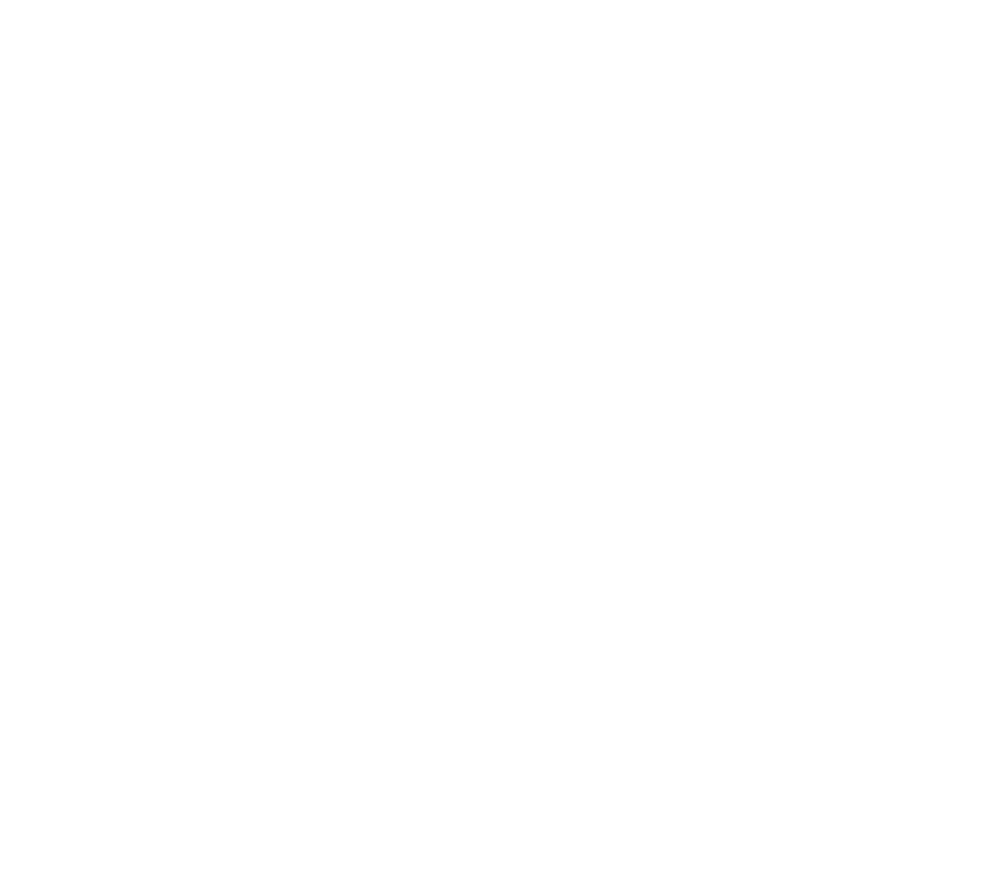
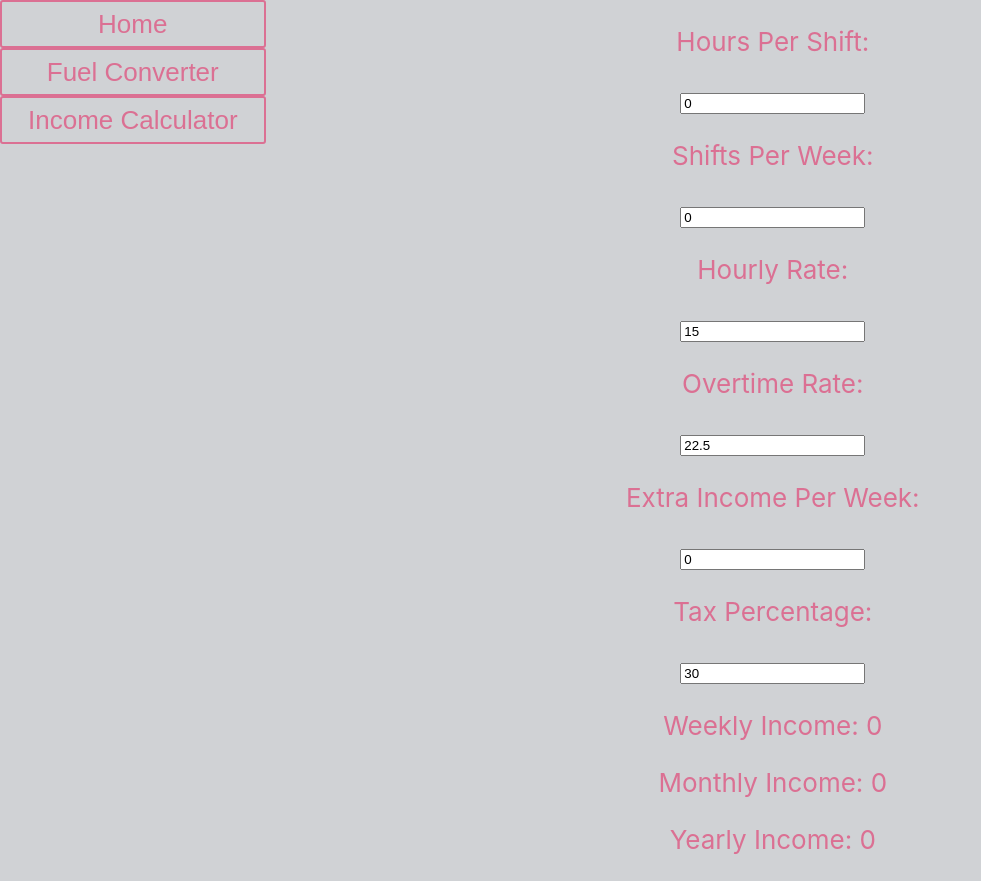
Before and after one commit to shlocko/ToolkitPWA, a React (Vite) app: page /ToolkitPWA/incomeCalculator in a window 1280 px wide. Before the commit this address had no page. Shown: the whole page, without its empty margins (0-981 px from the left). Before the commit the page ends 800 px from the top, so only its background shows below. Built offline with nearby package versions, Linux system fonts and the light colour scheme.

Commit message:
Added Income Calculator

```diff
--- a/src/App.tsx
+++ b/src/App.tsx
@@ -22,6 +22,7 @@
                 <div className={"nav"}>
                     <Link to={"/"} className={"navLink"}><Button className={"linkButton"}>Home</Button> </Link>
                     <Link to={"fuelConverter"} className={"navLink"}> <Button className={"linkButton"}>Fuel Converter </Button> </Link>
+                    <Link to={"incomeCalculator"} className={"navLink"}> <Button className={"linkButton"}>Income Calculator </Button> </Link>
                 </div>
                 <div className={"content"}>
                     <Outlet />
--- /dev/null
+++ b/src/components/IncomeCalculator.tsx
@@ -0,0 +1,83 @@
+import React, { useState, useEffect } from 'react'
+
+
+function IncomeCalculator(){
+    const [hoursShift, setHoursShift] = useState("0")
+    const [shiftsWeek, setShiftsWeek] = useState("0")
+    const [hourly, setHourly] = useState("15")
+    const [otRate, setOtRate] = useState("22.5")
+    const [weeklyExtra, setWeeklyExtra] = useState("0")
+    const [taxRate, setTaxRate] = useState("30")
+    const [weekly, setWeekly] = useState(0)
+    const [monthly, setMonthly] = useState(0)
+    const [yearly, setYearly] = useState(0)
+    const [error, setError] = useState(false)
+    const handleChange = (e: React.ChangeEvent<HTMLInputElement>) => {
+        const name = e.target.name
+        const value = e.target.value
+        switch (name) {
+            case "hours":
+                setHoursShift(value)
+                break;
+            case "shifts":
+                setShiftsWeek(value)
+                break;
+            case "hourly":
+                setHourly(value)
+                break;
+            case "ot":
+                setOtRate(value)
+                break;
+            case "weeklyExtra":
+                setWeeklyExtra(value)
+                break;
+            case "tax":
+                setTaxRate(value)
+                break;
+        }
+
+    }
+
+    useEffect(() => {
+        if(!isNaN(Number(hoursShift)) && !isNaN(Number(shiftsWeek)) && !isNaN(Number(hourly)) && !isNaN(Number(otRate)) && !isNaN(Number(weeklyExtra)) && !isNaN(Number(taxRate))){
+
+            let normalHours: string = (+hoursShift > 8) ? "8" : hoursShift
+            let otHours: string = +hoursShift > 8 ? (+hoursShift - 8).toString() : "0"
+
+            let shiftIncome = (+normalHours * +hourly) + (+otHours * +otRate)
+            let weeklyIncome = ((shiftIncome * +shiftsWeek) * ((100-+taxRate)/100)) + +weeklyExtra
+            let yearlyIncome = weeklyIncome * 52
+            let monthlyIncome = yearlyIncome / 12
+
+
+            setYearly(yearlyIncome)
+            setMonthly(monthlyIncome)
+            setWeekly(weeklyIncome)
+
+            setError(false)
+
+        }else{
+            setError(true)
+        }
+    }, [setYearly, setMonthly, setWeekly, otRate, shiftsWeek, hourly, hoursShift, weeklyExtra, taxRate]);
+
+    return (
+        <div>
+            <form>
+                <p>Hours Per Shift: </p><input type="text" name="hours" value={hoursShift} onChange={handleChange} />
+                <p>Shifts Per Week: </p><input type="text" name="shifts" value={shiftsWeek} onChange={handleChange} />
+                <p>Hourly Rate: </p><input type="text" name="hourly" value={hourly} onChange={handleChange} />
+                <p>Overtime Rate: </p><input type="text" name="ot" value={otRate} onChange={handleChange} />
+                <p>Extra Income Per Week: </p><input type="text" name="weeklyExtra" value={weeklyExtra} onChange={handleChange} />
+                <p>Tax Percentage: </p><input type="text" name="tax" value={taxRate} onChange={handleChange} />
+
+            </form>
+            <p>Weekly Income: {weekly}</p>
+            <p>Monthly Income: {monthly}</p>
+            <p>Yearly Income: {yearly}</p>
+            <p>{error? "one entry not number":""}</p>
+        </div>
+    )
+}
+
+export default IncomeCalculator
--- a/src/main.tsx
+++ b/src/main.tsx
@@ -5,6 +5,7 @@
 import './index.css'
 import App from './App'
 import FuelConverter from "./components/FuelConverter"
+import IncomeCalculator from "./components/IncomeCalculator";
 
 if ("serviceWorker" in navigator) { // && !/localhost/.test(window.location)) {
     registerSW();
@@ -16,6 +17,7 @@
             <Routes>
                 <Route path="/" element={<App />}>
                     <Route path="fuelConverter" element={<FuelConverter />} />
+                    <Route path="incomeCalculator" element={<IncomeCalculator />} />
                 </Route>
             </Routes>
         </BrowserRouter>
```
